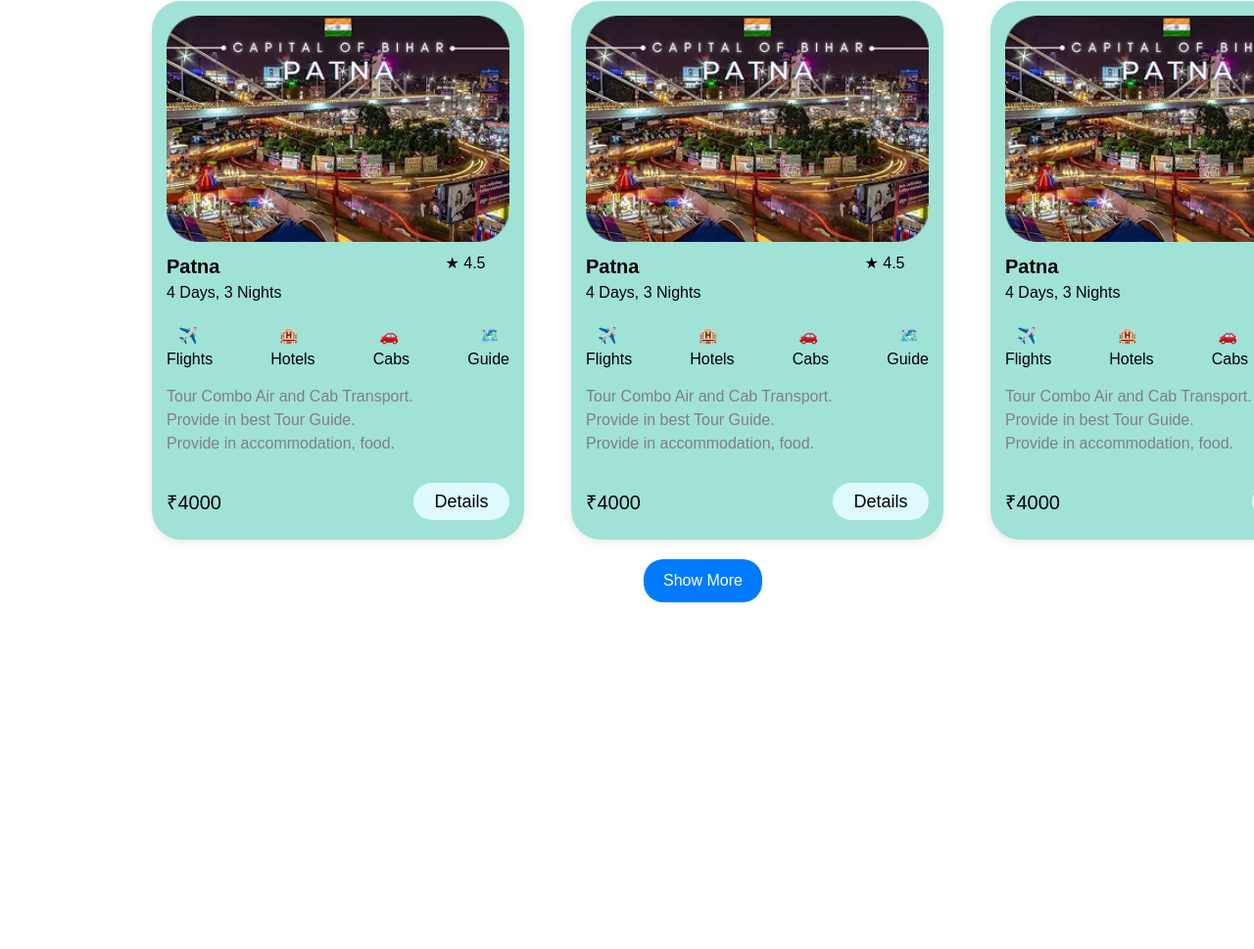
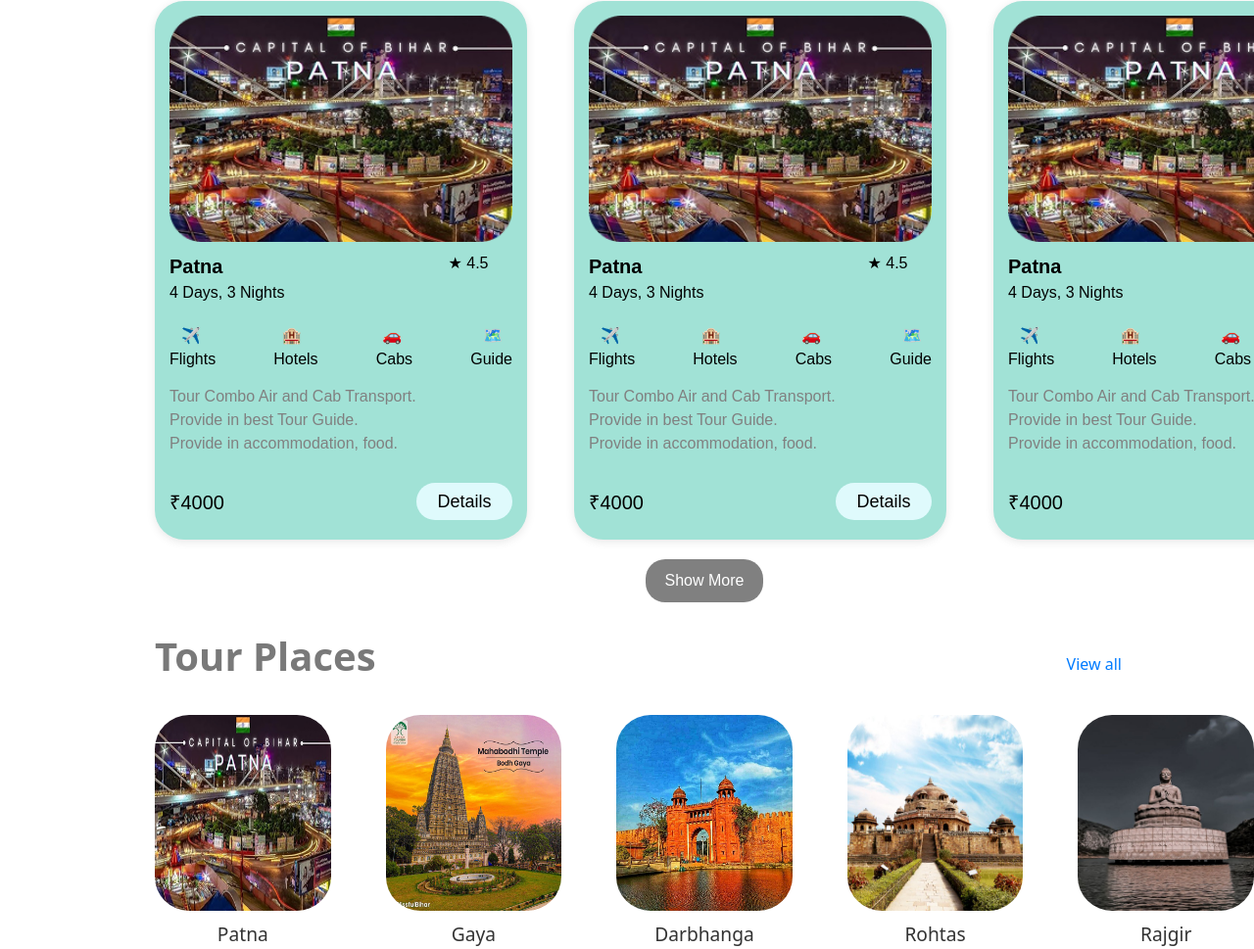
Before and after one commit to CS-BIT-Project/2228017-SAKET-KUMAR, a plain HTML site: page index.html in a window 1280 px wide. Shown: the part 2871-3840 px from the top of the page at 98% size. Before the commit the page ends 3486 px from the top, so only its background shows below. Drawn offline with nearby package versions, Linux system fonts and the light colour scheme.

Commit message:
Updated filter files and added new assets

```diff
--- a/Style.css
+++ b/Style.css
@@ -1,10 +1,7 @@
 /* body {
   background: linear-gradient(to bottom, #DFFAFC 82%, #FBFFFF 98%);
 } */
-/* body{
-  padding: 0;
-  margin: 0;
-} */
+
 
 .boy {
   position: absolute;
@@ -206,9 +203,6 @@ input::placeholder {
 }
 
 .image-section-container {
-  display: grid;
-  grid-template-columns: 1fr;
-  gap: 20px;
   width: 50%;
   margin-top: 25px;
   margin-left: 158px;
@@ -218,8 +212,8 @@ input::placeholder {
 .image-row {
   display: flex;
   justify-content: center;
-  gap: 35px;
-  margin-right: 38px;
+  gap: 42px;
+  margin-left: 468px;
 }
 
 .image-section h3 {
@@ -236,13 +230,11 @@ input::placeholder {
   border-radius: 65px;
   box-shadow: 0 2px 5px rgba(0, 0, 0, 0.2);
   transition: transform 0.3s ease, box-shadow 0.3s ease;
-
-
 }
 
 .holiday-packages {
   font-family: Arial, sans-serif;
-  margin-left: 155px;
+  margin-left: 158px;
 }
 
 .package-container {
@@ -335,9 +327,55 @@ input::placeholder {
 .show-more {
   margin-top: 20px;
   padding: 10px 20px;
-  background-color: #007BFF;
+  background-color: #808080;
   color: white;
   border: none;
   border-radius: 20px;
   cursor: pointer;
 }
+
+ .imageContainer {
+  display: flex;
+  flex-direction: column;
+  margin-left: 158px;
+  margin-top: 25px;
+}
+
+.tour-places {
+  display: flex; /* Change from column to row */
+  gap: 56px;
+}
+
+.image-container1 {
+  display: flex;
+  width: 200px; /* Adjust the size */
+  height: 200px;
+  border-radius: 35px; /* Add border radius */
+  margin-top: 10px;
+}
+
+.text-container {
+  margin-top: 10px;
+  text-align: center;
+  font-size: 1.2em;
+  color: #333;
+}
+
+.imageContainer h3 {
+  font-size: 40px;
+  font-weight: bold;
+  color: #797979;
+  margin-bottom: 20px; /* Adds space below the heading */
+}
+
+.view-all {
+  font-size: 1em;
+  color: #007BFF; /* Colored like a link */
+  cursor: pointer; /* Changes cursor to pointer */
+  margin-top: 26px;
+  margin-right: 135px;
+}
+.line{
+  display: flex;
+  justify-content: space-between;
+}
--- a/index.html
+++ b/index.html
@@ -192,9 +192,11 @@
         <div class="image-section">
             <h3>Famous Destination <br> in Bihar</h3>
             <div class="image-row">
-                <img src="Assets/Golghar.jpg" alt="Tourist Place 1">
-                <img src="Assets/Hanuman Mandir.jpg" alt="Tourist Place 2">
-                <img src="Assets/Patna Musum.jpg" alt="Tourist Place 3">
+                <img src="/Assets/budh.jpg" alt="Tourist Place 1">
+                <img src="/Assets/Vishnupad image (1).jpg" alt="Tourist Place 2">
+                <img src="/Assets/Nalanda.jpg" alt="Tourist Place 3">
+                <img src="/Assets/kaimur hills.jpg" alt="Tourist Place 4">
+                <img src="/Assets/Kashish water.jpeg" alt="Tourist Place 5">
             </div>
         </div>
     </div>
@@ -296,6 +298,38 @@
             <button class="show-more">Show More</button>
         </div>
     </div>
+
+
+
+    <div class="imageContainer">
+        <div class="line">
+            <h3>Tour Places</h3>
+            <p class="view-all">View all</p>
+        </div>
+
+        <div class="tour-places">
+            <div class="tour-place">
+                <img src="/Assets/image 8.png" class="image-container1" alt="Golghar">
+                <h1 class="text-container">Patna</h1>
+            </div>
+            <div class="tour-place">
+                <img src="/Assets/Gaya.jpg" class="image-container1" alt="Hanuman Mandir">
+                <h1 class="text-container">Gaya</h1>
+            </div>
+            <div class="tour-place">
+                <img src="/Assets/Fort_of_Darbhanga.jpg" class="image-container1" alt="Chhath Puja">
+                <h1 class="text-container">Darbhanga</h1>
+            </div>
+            <div class="tour-place">
+                <img src="/Assets/Rohtas.jpeg" class="image-container1" alt="Chhath Puja">
+                <h1 class="text-container">Rohtas</h1>
+            </div>
+            <div class="tour-place">
+                <img src="/Assets/rajgir.jpg" class="image-container1" alt="Chhath Puja">
+                <h1 class="text-container">Rajgir</h1>
+            </div>
+        </div>
+    </div>
 </body>
 
 </html>
```
Also changed, not shown: Assets/Fort_of_Darbhanga.jpg (added), Assets/Gaya.jpg (added), Assets/Kashish water.jpeg (added), Assets/Longelata.jpg (deleted), Assets/Malepua.jpg (deleted), Assets/Nalanda.jpg (added), Assets/Patna Musum.jpg (deleted), Assets/Rohtas.jpeg (added), Assets/Sonpur mela.webp (deleted), Assets/Vishnupad image (1).jpg (added), Assets/budh.jpg (added), Assets/kaimur hills.jpg (added), Assets/rajgir.jpg (renamed from Assets/Rajgir, Bihar.jpg).
